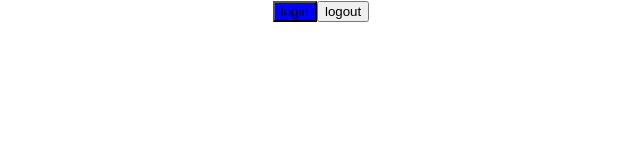
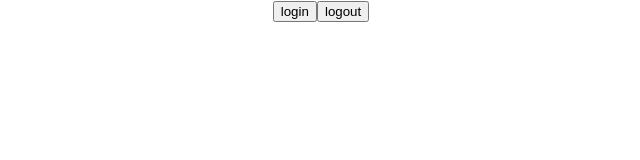
Before and after one commit to divyashan3223/batch-7, a React (Create React App) app: page / in a window 1280 px wide. Shown: the top 160 px of the page, without its empty margins (319-959 px from the left). Built offline with nearby package versions, Linux system fonts and the light colour scheme.

Commit message:
children prop

```diff
--- a/src/App.js
+++ b/src/App.js
@@ -3,8 +3,9 @@ import Button from "./components/button/Button";
 function App() {
   return (
     <div className="App">
-      <Button content="login" bgColor="blue" />
-      <Button content="logout" required />
+      <Button>login</Button>
+
+      <Button>logout</Button>
     </div>
   );
 }
--- a/src/components/button/Button.jsx
+++ b/src/components/button/Button.jsx
@@ -1,15 +1,7 @@
 const Button = props => {
   console.log(props);
 
-  return (
-    <button
-      style={{
-        backgroundColor: props.bgColor,
-      }}
-    >
-      {props.content}
-    </button>
-  );
+  return <button>{props.children}</button>;
 };
 
 export default Button;
```
